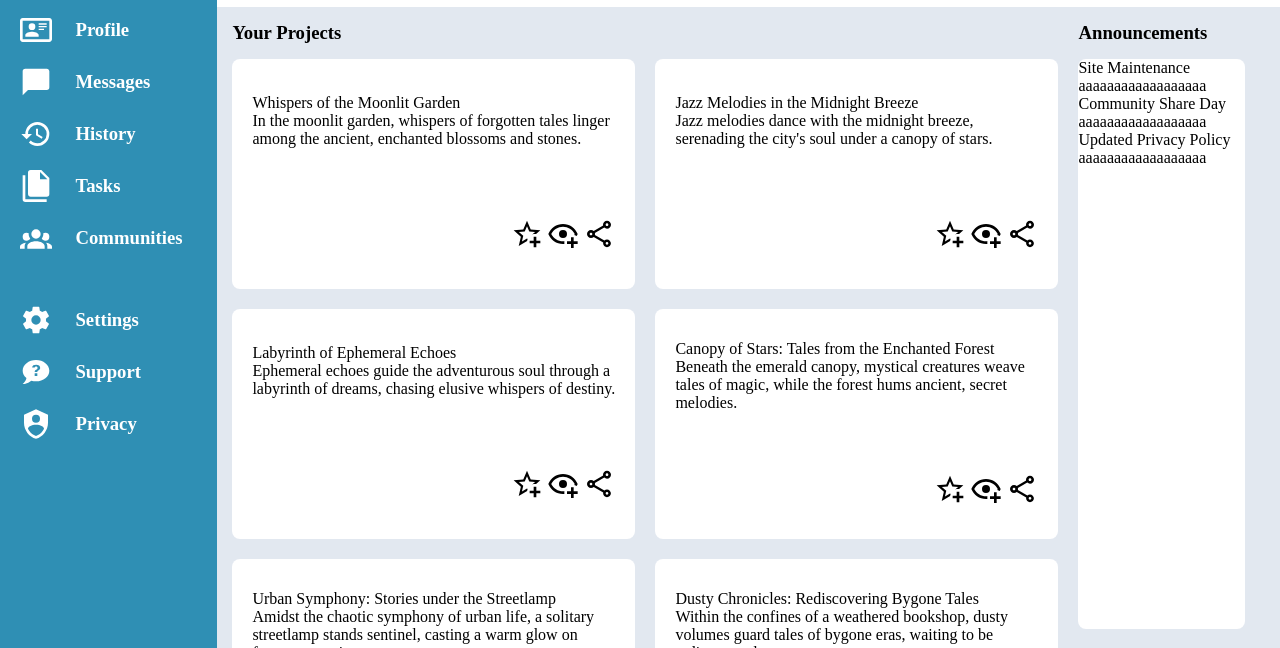
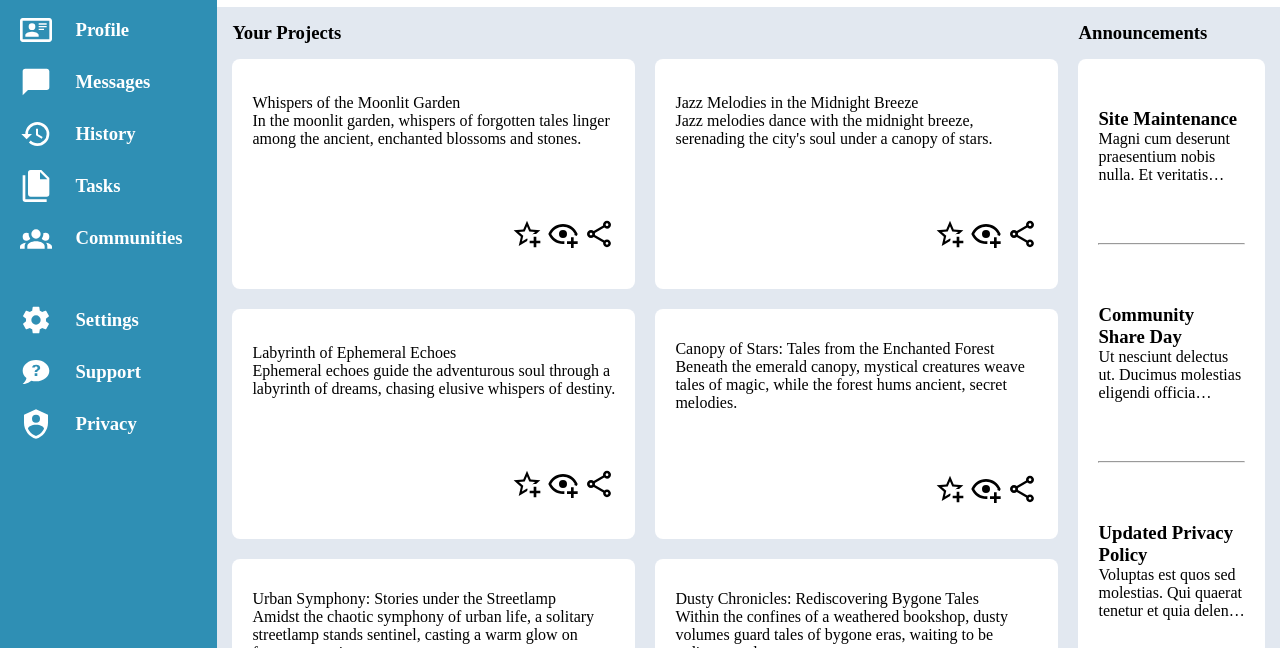
Before and after one commit to akismkn/Admin-Dashboard, a plain HTML site: page index.html in a window 1280 px wide. Shown: the part 152-800 px from the top of the page. Drawn offline with Linux system fonts and the light colour scheme.

Commit message:
implement announcements layout and fixed the right side of the main content

```diff
--- a/index.html
+++ b/index.html
@@ -182,16 +182,25 @@
                 <h3 class="main-titles">Announcements</h3>
                 <div class="ann-last3">
                     <div class="last3">
-                        <p class="last3-title">Site Maintenance</p>
-                        <p class="last3-p">aaaaaaaaaaaaaaaaaa</p>
+                        <h3 class="last3-title">Site Maintenance</h3>
+                        <p class="last3-p">Magni cum deserunt praesentium nobis nulla. Et veritatis eaque vero ducimus
+                            assumenda ipsum. Temporibus explicabo praesentium debitis autem dolore et consequatur
+                            consequuntur.</p>
                     </div>
+                    <hr>
                     <div class="last3">
-                        <p class="last3-title">Community Share Day</p>
-                        <p class="last3-p">aaaaaaaaaaaaaaaaaa</p>
+                        <h3 class="last3-title">Community Share Day</h3>
+                        <p class="last3-p">Ut nesciunt delectus ut. Ducimus molestias eligendi officia perferendis quasi
+                            earum. Autem nostrum animi fugit consequuntur quibusdam. Vel nam inventore accusantium fuga
+                            aperiam quam non. Sed dolorem inventore nostrum quia reiciendis laudantium voluptatum.</p>
                     </div>
+                    <hr>
                     <div class="last3">
-                        <p class="last3-title">Updated Privacy Policy</p>
-                        <p class="last3-p">aaaaaaaaaaaaaaaaaa</p>
+                        <h3 class="last3-title">Updated Privacy Policy</h3>
+                        <p class="last3-p">Voluptas est quos sed molestias. Qui quaerat tenetur et quia deleniti est
+                            velit rem. Dolores ullam rerum dolore nemo et modi qui est. Consequatur rerum non et et
+                            veritatis. Quis facere nobis perspiciatis aliquid distinctio. Quia nihil maxime unde eaque.
+                        </p>
                     </div>
                 </div>
             </div>
--- a/style.css
+++ b/style.css
@@ -165,11 +165,14 @@ body {
     padding-left: 20px;
 }
 
+.trending {
+    margin-top: 50px;
+}
+
 .ann-last3,
 .trend-inside {
     background-color: white;
     border-radius: 8px;
-    margin-right: 20px;
     height: 90%;
 }
 
@@ -193,6 +196,25 @@ body {
     align-self: center;
 }
 
+.ann-last3 {
+    display: flex;
+    flex-direction: column;
+    justify-content: space-around;
+    padding: 20px;
+}
+
+.last3 {
+    align-self: center;
+}
+
+.last3-p {
+    overflow: hidden;
+    display: -webkit-box;
+    -webkit-line-clamp: 3; /* Limit to three lines */
+    -webkit-box-orient: vertical;
+}
+
+
 
 /* imgs size */
 
```
